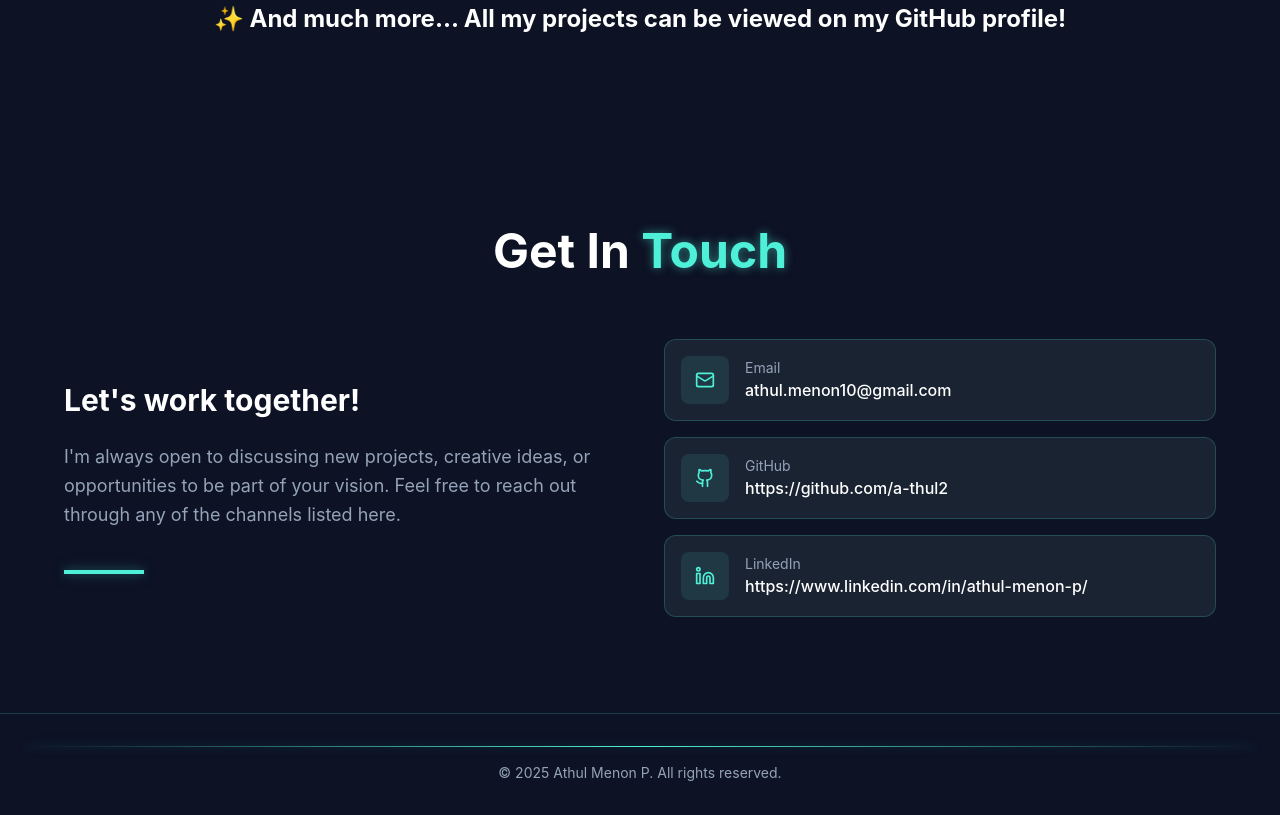
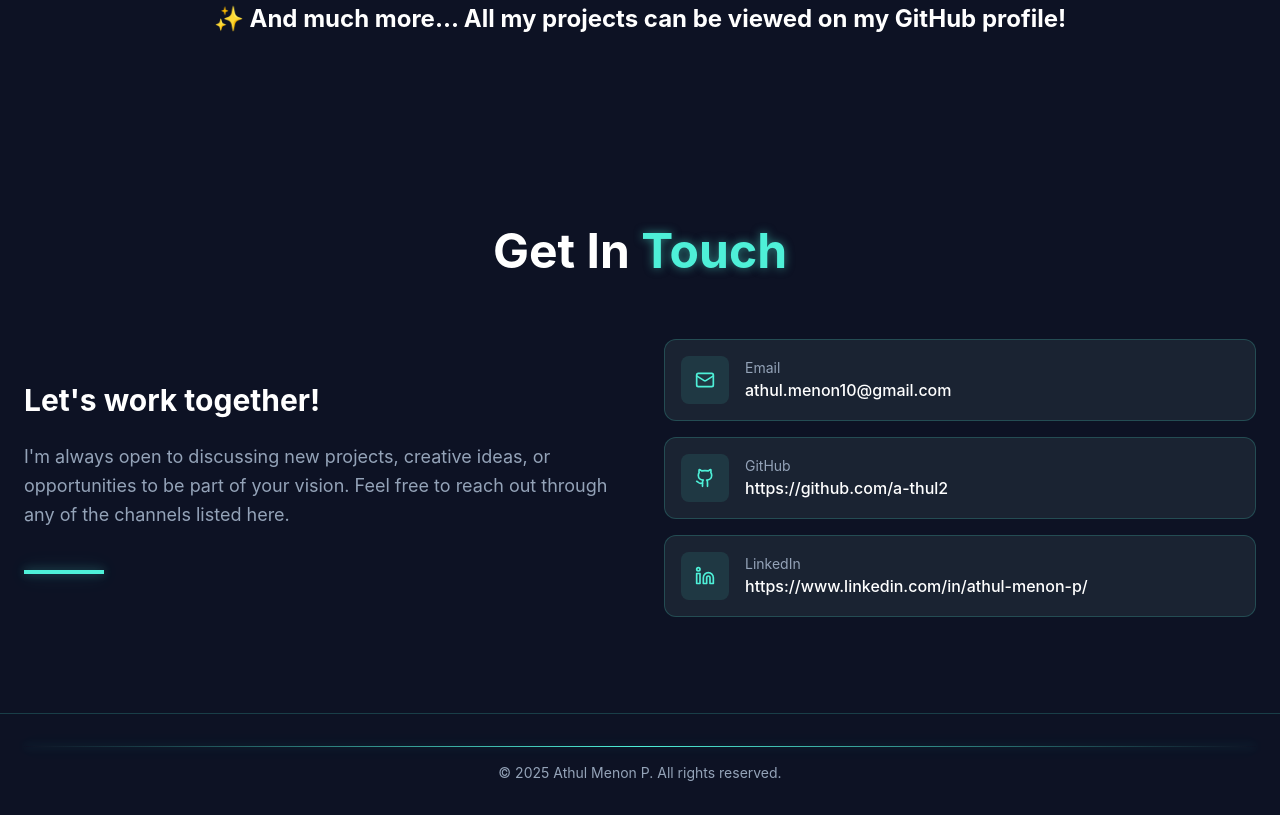
Before and after one commit to a-thul2/My_Portfolio, a React (Vite) app: page / in a window 1280 px wide. Shown: the part 4400-5215 px from the top of the page. Built offline with nearby package versions, Linux system fonts and the light colour scheme.

Commit message:
updated commit

```diff
--- a/package.json
+++ b/package.json
@@ -41,6 +41,7 @@
     "@radix-ui/react-toggle": "^1.0.3",
     "@radix-ui/react-tooltip": "^1.0.7",
     "@supabase/supabase-js": "^2.45.6",
+    "@tailwindcss/line-clamp": "^0.4.4",
     "class-variance-authority": "^0.7.0",
     "clsx": "^2.1.1",
     "cmdk": "^1.0.0",
--- a/src/components/ContactSection.tsx
+++ b/src/components/ContactSection.tsx
@@ -23,17 +23,22 @@ const ContactSection = () => {
   ];
 
   return (
-    <section id="contact" className="py-24 px-6 bg-[#0d1224]">
-      <div className="max-w-6xl mx-auto">
-        <h2 className="text-4xl md:text-5xl font-bold text-center mb-16">
+    <section
+      id="contact"
+      className="py-24 px-4 sm:px-6 bg-[#0d1224] w-full max-w-full overflow-hidden"
+    >
+      <div className="max-w-6xl mx-auto w-full max-w-full">
+        <h2 className="text-4xl md:text-5xl font-bold text-center mb-16 break-words break-normal whitespace-normal">
           Get In <span className="text-[#4ef0d8] neon-text">Touch</span>
         </h2>
 
-        <div className="grid md:grid-cols-2 gap-12 items-center">
+        <div className="grid md:grid-cols-2 gap-12 items-center w-full max-w-full">
           {/* Left: Message */}
-          <div className="space-y-6">
-            <h3 className="text-3xl font-bold">Let's work together!</h3>
-            <p className="text-[#94a3b8] text-lg leading-relaxed">
+          <div className="space-y-6 w-full max-w-full">
+            <h3 className="text-3xl font-bold break-words break-normal whitespace-normal">
+              Let's work together!
+            </h3>
+            <p className="text-[#94a3b8] text-lg leading-relaxed break-words break-normal whitespace-normal">
               I'm always open to discussing new projects, creative ideas, or opportunities to be part of your vision.
               Feel free to reach out through any of the channels listed here.
             </p>
@@ -43,21 +48,24 @@ const ContactSection = () => {
           </div>
 
           {/* Right: Contact Details */}
-          <div className="space-y-4">
+          <div className="space-y-4 w-full max-w-full">
             {contactDetails.map((contact, index) => (
               <a
                 key={index}
                 href={contact.href}
                 target={contact.href.startsWith('http') ? '_blank' : undefined}
                 rel={contact.href.startsWith('http') ? 'noopener noreferrer' : undefined}
-                className="flex items-center gap-4 p-4 bg-[#1a2332] rounded-xl border border-[#4ef0d8]/20 hover:border-[#4ef0d8]/50 transition-all duration-300 hover:neon-glow group"
+                className="flex items-center gap-4 p-4 bg-[#1a2332] rounded-xl border border-[#4ef0d8]/20 hover:border-[#4ef0d8]/50 transition-all duration-300 hover:neon-glow group w-full max-w-full overflow-hidden"
               >
                 <div className="flex-shrink-0 w-12 h-12 bg-[#4ef0d8]/10 rounded-lg flex items-center justify-center text-[#4ef0d8] group-hover:bg-[#4ef0d8] group-hover:text-[#0d1224] transition-all duration-300">
                   <contact.icon className="w-5 h-5" />
                 </div>
-                <div className="flex-1">
-                  <p className="text-sm text-[#94a3b8]">{contact.label}</p>
-                  <p className="text-white font-medium group-hover:text-[#4ef0d8] transition-colors duration-300">
+
+                <div className="flex-1 w-full max-w-full">
+                  <p className="text-sm text-[#94a3b8] break-words break-normal whitespace-normal">
+                    {contact.label}
+                  </p>
+                  <p className="text-white font-medium group-hover:text-[#4ef0d8] transition-colors duration-300 break-words break-all whitespace-normal">
                     {contact.value}
                   </p>
                 </div>
--- a/src/components/ExperienceSection.tsx
+++ b/src/components/ExperienceSection.tsx
@@ -1,4 +1,5 @@
 import { Briefcase } from 'lucide-react';
+import { useState } from 'react';
 
 const ExperienceSection = () => {
   const experiences = [
@@ -19,18 +20,20 @@ const ExperienceSection = () => {
         </h2>
 
         <div className="space-y-8">
-          {experiences.map((exp, index) => (
+          {experiences.map((exp, index) => {
+            const [expanded, setExpanded] = useState(false);
+
+            return (
               <div
                 key={index}
                 className="bg-[#1a2332] rounded-2xl p-8 border border-[#4ef0d8]/30 shadow-[0_0_15px_rgba(78,240,216,0.1)] hover:shadow-[0_0_25px_rgba(78,240,216,0.2)] hover:border-[#4ef0d8]/50 transition-all duration-300 group"
               >
                 <div className="flex items-start gap-6">
-                {/* Company Icon */}
+
                   <div className="flex-shrink-0 w-14 h-14 bg-[#4ef0d8]/10 rounded-xl flex items-center justify-center border border-[#4ef0d8]/20 group-hover:border-[#4ef0d8]/40 transition-all duration-300">
                     <Briefcase className="w-6 h-6 text-[#4ef0d8]" />
                   </div>
 
-                {/* Content */}
                   <div className="flex-1 space-y-4">
                     <div>
                       <h3 className="text-xl md:text-2xl font-bold text-white">
@@ -39,11 +42,29 @@ const ExperienceSection = () => {
                       <p className="text-lg font-semibold text-white/90 mt-1">{exp.company}</p>
                       <p className="text-sm text-[#4ef0d8]/80 font-medium mt-2">{exp.duration}</p>
                     </div>
-                  <p className="text-[#ebedf0] leading-relaxed text-base">{exp.description}</p>
+
+                    {/* Description with read more */}
+                    <p
+                      className={`text-[#ebedf0] leading-relaxed text-base md:block
+                      ${expanded ? 'block' : 'line-clamp-3 md:line-clamp-none'}
+                    `}
+                    >
+                      {exp.description}
+                    </p>
+
+                    {/* Button only visible on small screens */}
+                    <button
+                      onClick={() => setExpanded(!expanded)}
+                      className="md:hidden text-[#4ef0d8] font-semibold hover:underline"
+                    >
+                      {expanded ? 'Read less' : 'Read more'}
+                    </button>
+
                   </div>
                 </div>
               </div>
-          ))}
+            );
+          })}
         </div>
       </div>
     </section>
--- a/tailwind.config.js
+++ b/tailwind.config.js
@@ -75,5 +75,5 @@ export default {
       },
     },
   },
-  plugins: [animate],
+  plugins: [animate,require('@tailwindcss/line-clamp')],
 }
```
Also changed, not shown: 1 other file (tests, documents, lock files or other folders). Lines whose indentation alone changed are shown as unchanged.
